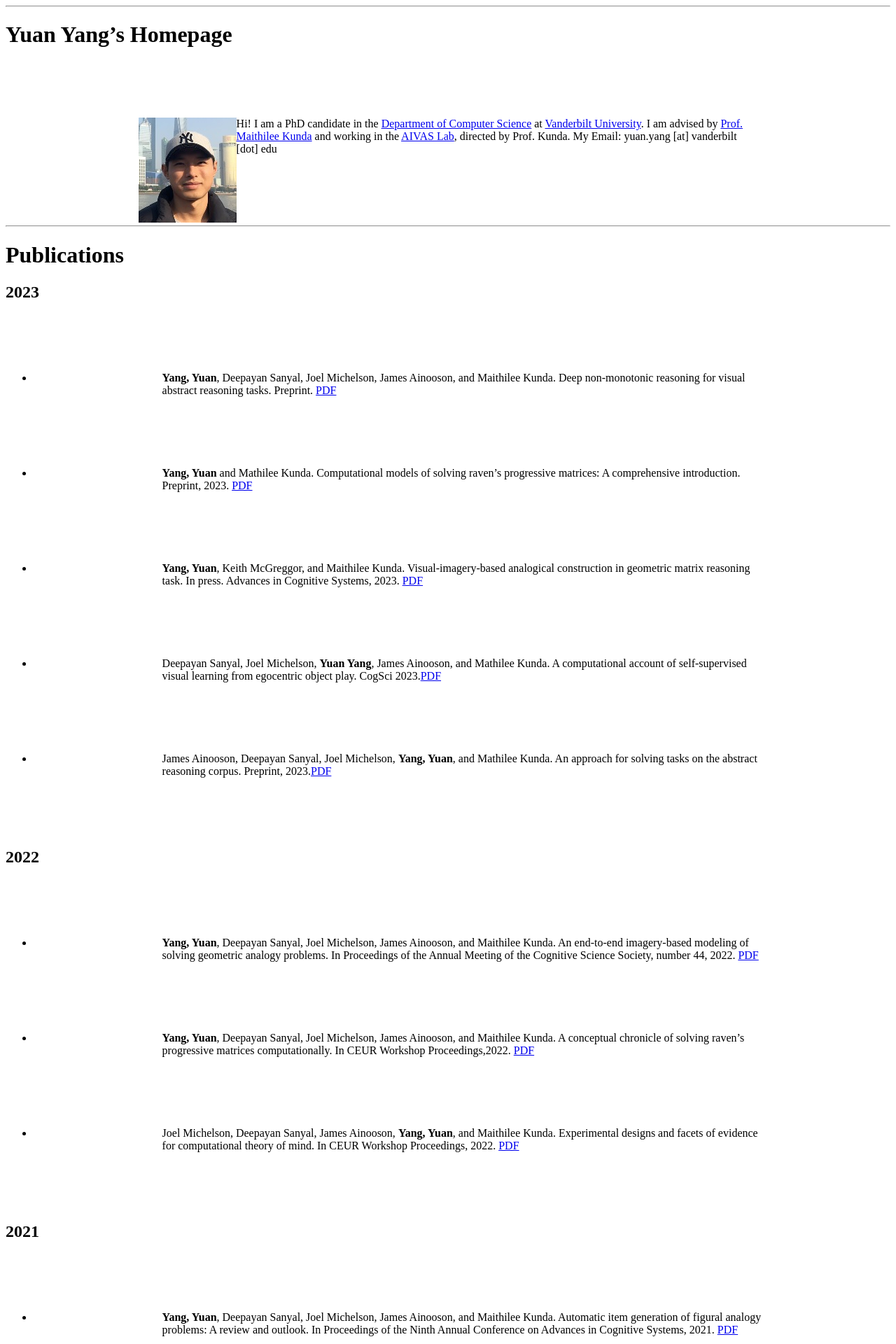
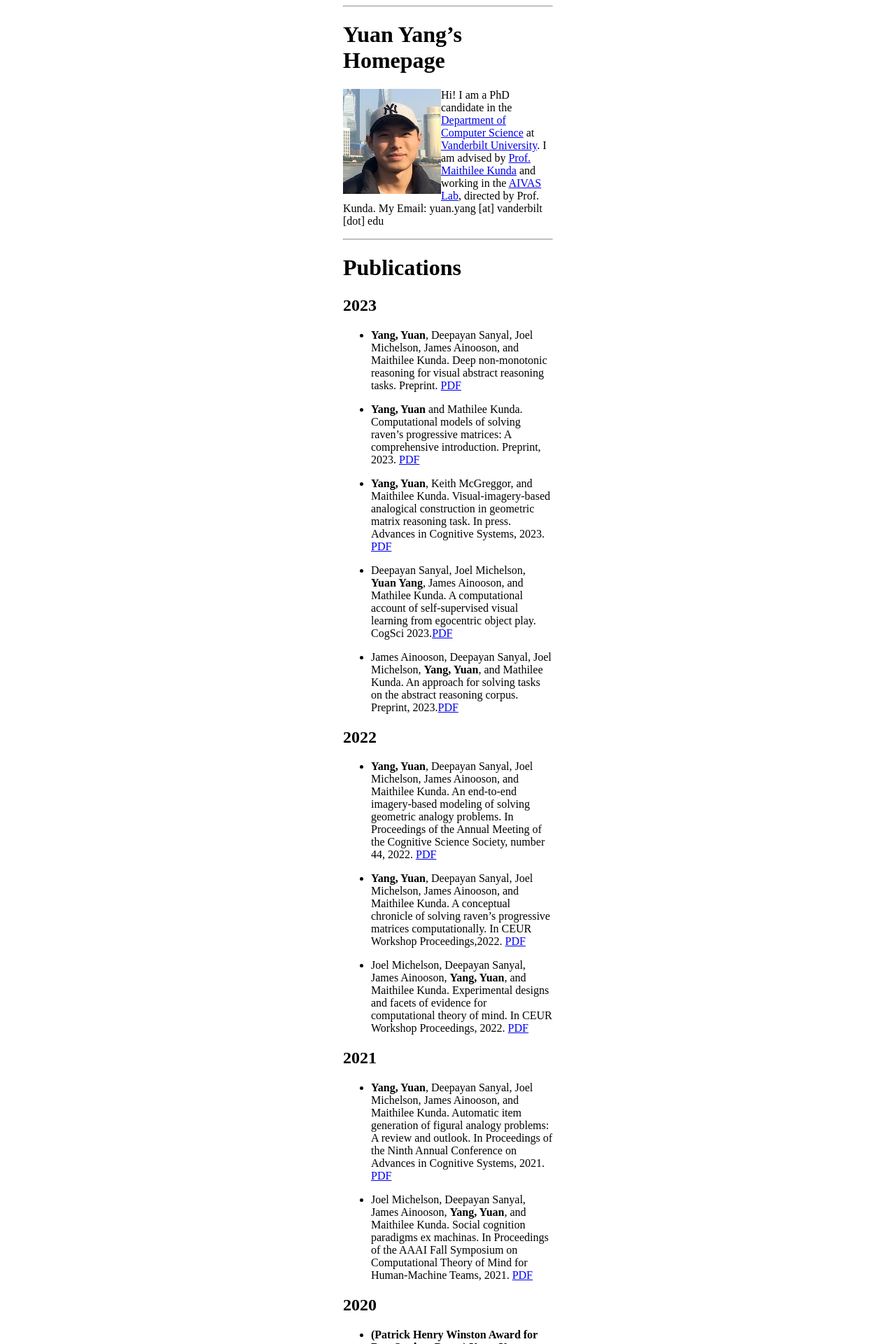
Before and after one commit to Yang-Yuan/Yang-Yuan.github.io, a Jekyll site: the page built from docs/index.md, in a window 1280 px wide. Shown: the top 1920 px of the page at 70% size. Built offline with Jekyll 4.4.1, drawn with Linux system fonts in a browser that asks for light colours.

Commit message:
Update styles.scss

```diff
--- a/docs/assets/css/styles.scss
+++ b/docs/assets/css/styles.scss
@@ -2,9 +2,7 @@
 ---
 // @import "main";
 
-p {
-  margin-top: 100px;
-  margin-bottom: 100px;
-  margin-right: 15%;
-  margin-left: 15%;
+body {
+  width: 300px;
+  margin: auto;
 }
```
